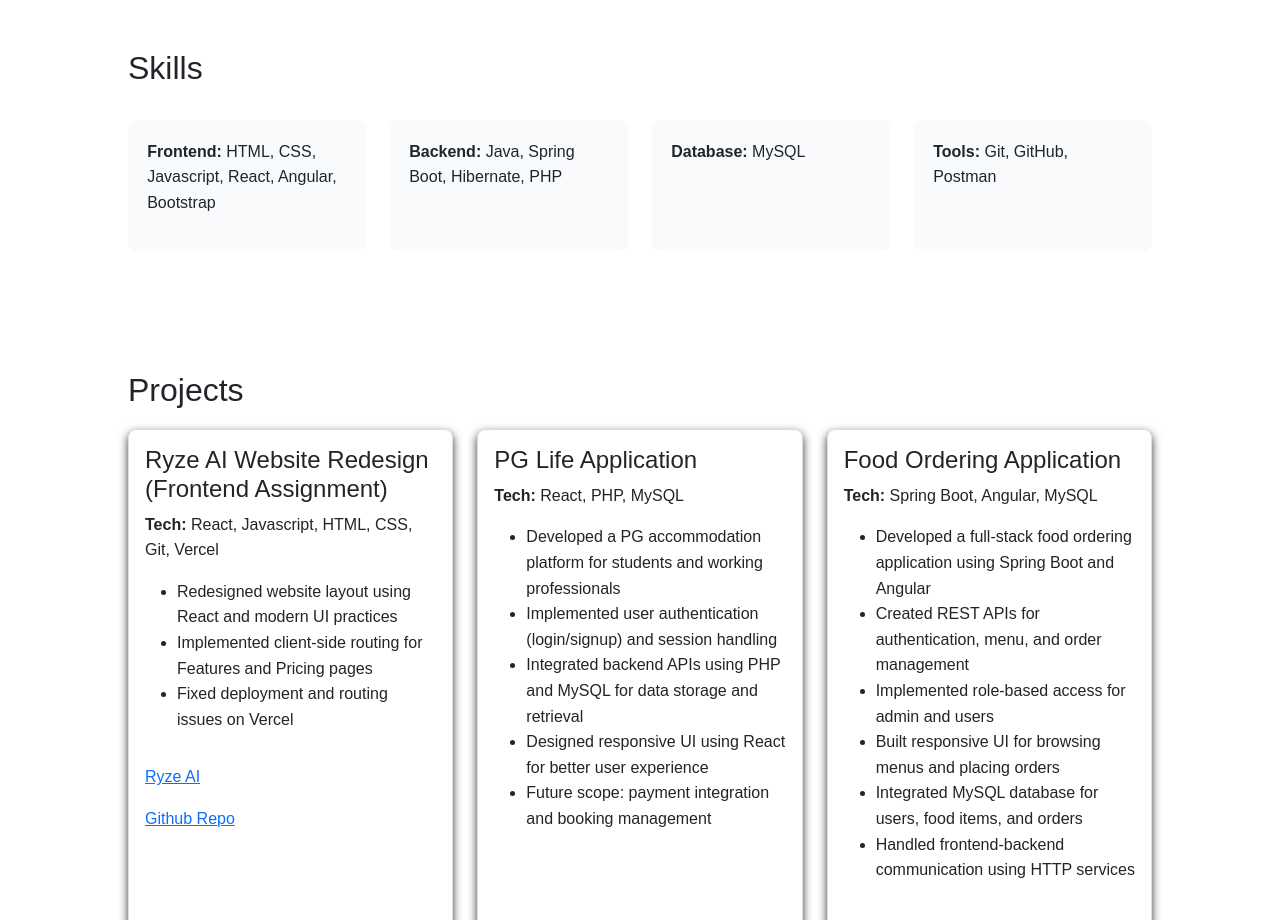
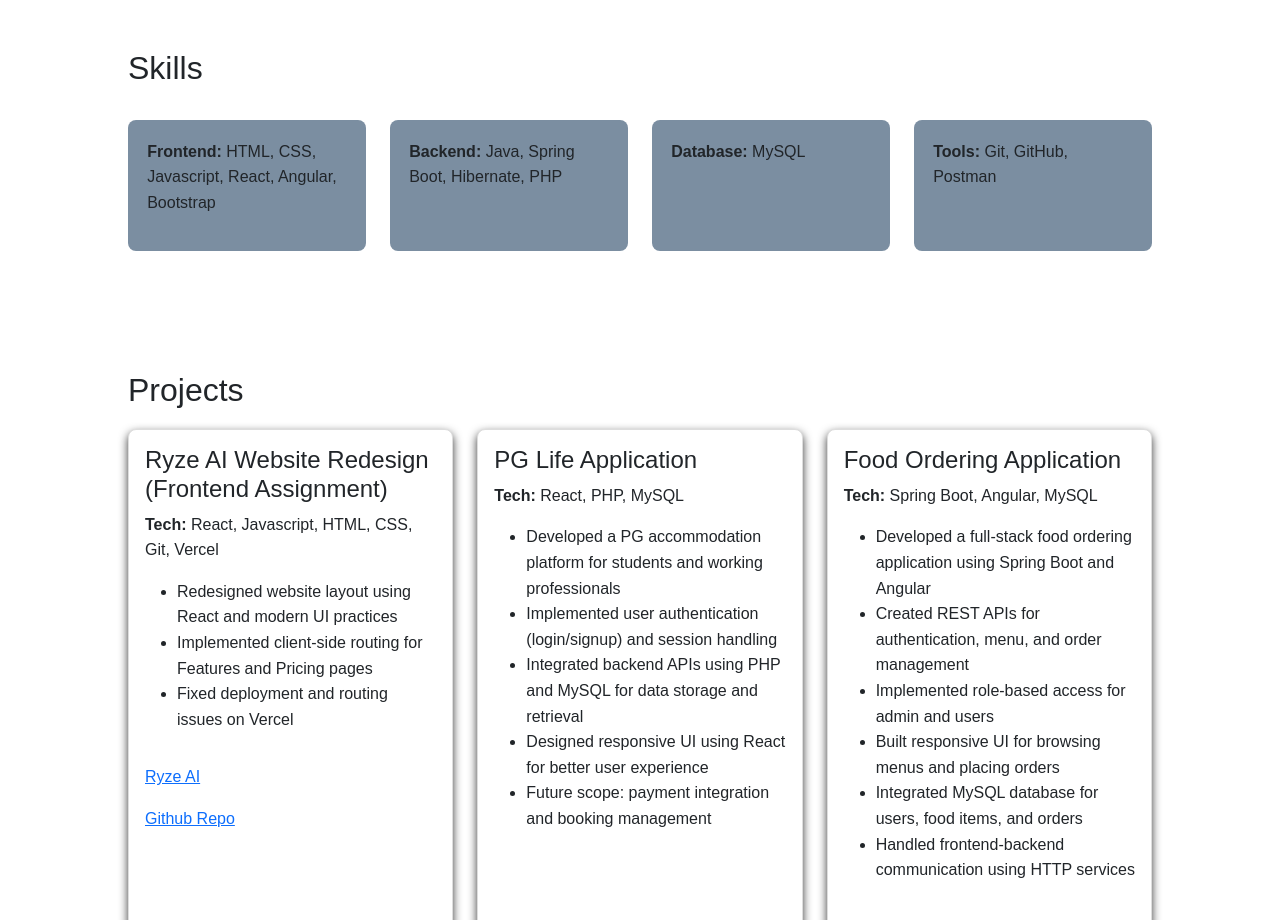
Before and after one commit to Isha1906/isha-vats-portfolio, a React (Vite) app: page / in a window 1280 px wide. Shown: the part 1120-2040 px from the top of the page. Built offline with nearby package versions, Linux system fonts and the light colour scheme.

Commit message:
fixing skill.css

```diff
--- a/src/style/Skill.css
+++ b/src/style/Skill.css
@@ -6,7 +6,7 @@
 }
 
 .skill-box {
-  background: #F8FAFC;
+  background: #7b8ea1;
   padding: 1.2rem;
   border-radius: 8px;
 }
```
